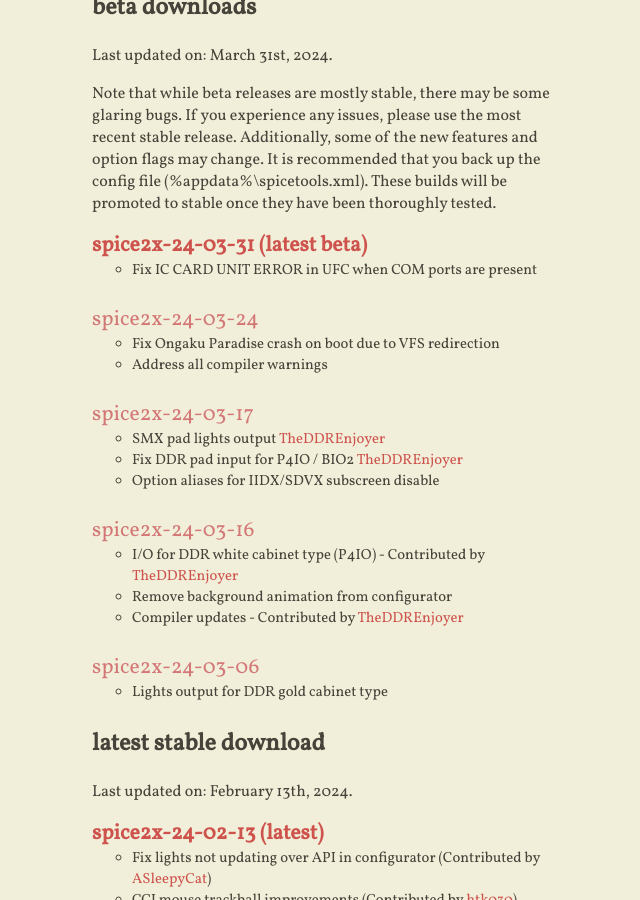
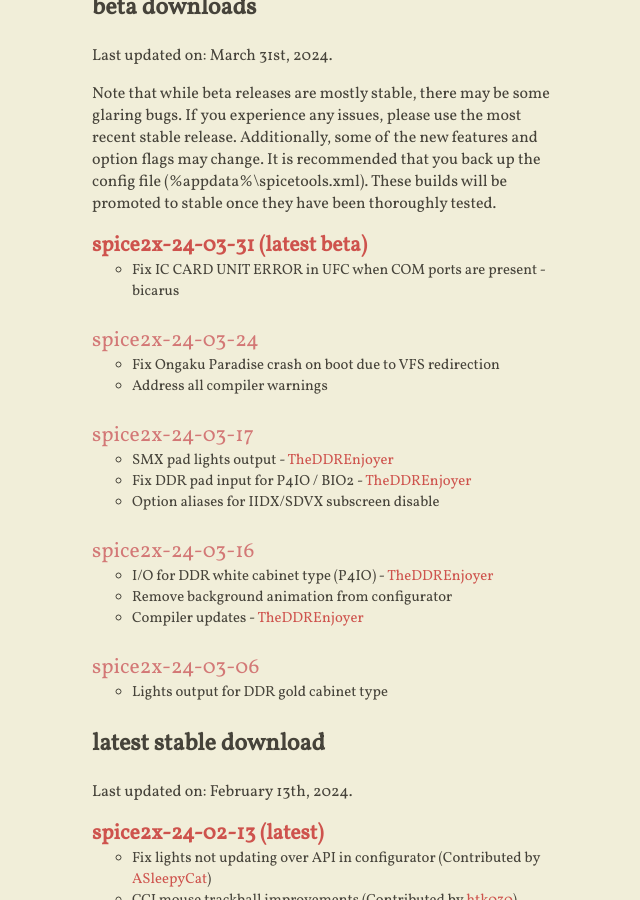
Before and after one commit to spice2x/spice2x.github.io, a Jekyll site: the page built from docs/index.html, in a window 1280 px wide and 900 px high, scrolled down 342 px. Shown: the whole window, without its empty margins (412-1052 px from the left). Built offline with Jekyll 4.4.1, drawn with Linux system fonts in a browser that asks for light colours; nearby versions of some CDN libraries.

Commit message:
Fix formatting

```diff
--- a/docs/_includes/content.html
+++ b/docs/_includes/content.html
@@ -24,7 +24,7 @@
       spice2x-24-03-31
     </a>
     <ul>
-      <li>Fix IC CARD UNIT ERROR in UFC when COM ports are present</li>
+      <li>Fix IC CARD UNIT ERROR in UFC when COM ports are present - bicarus</li>
     </ul>
   </li>
   <li>
@@ -41,8 +41,8 @@
       spice2x-24-03-17
     </a>
     <ul>
-      <li>SMX pad lights output <a href="https://github.com/spice2x/spice2x.github.io/issues/148">TheDDREnjoyer</a></li>
-      <li>Fix DDR pad input for P4IO / BIO2 <a href="https://github.com/spice2x/spice2x.github.io/issues/150">TheDDREnjoyer</a></li>
+      <li>SMX pad lights output - <a href="https://github.com/spice2x/spice2x.github.io/issues/148">TheDDREnjoyer</a></li>
+      <li>Fix DDR pad input for P4IO / BIO2 - <a href="https://github.com/spice2x/spice2x.github.io/issues/150">TheDDREnjoyer</a></li>
       <li>Option aliases for IIDX/SDVX subscreen disable</li>
     </ul>
   </li>
@@ -51,9 +51,9 @@
       spice2x-24-03-16
     </a>
     <ul>
-      <li>I/O for DDR white cabinet type (P4IO) - Contributed by <a href="https://github.com/spice2x/spice2x.github.io/issues/147">TheDDREnjoyer</a></li>
+      <li>I/O for DDR white cabinet type (P4IO) - <a href="https://github.com/spice2x/spice2x.github.io/issues/147">TheDDREnjoyer</a></li>
       <li>Remove background animation from configurator</li>
-      <li>Compiler updates - Contributed by <a href="https://github.com/spice2x/spice2x.github.io/issues/146">TheDDREnjoyer</a></li>
+      <li>Compiler updates - <a href="https://github.com/spice2x/spice2x.github.io/issues/146">TheDDREnjoyer</a></li>
     </ul>
   </li>
   <li>
```
